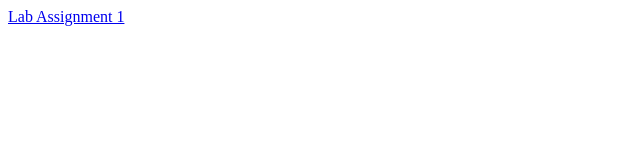
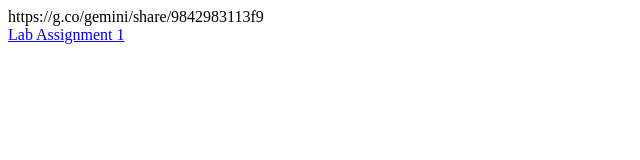
Before and after one commit to Aayush-Jadhav/WAD, a plain HTML site: page WAD_TIB_65/Homepage.html in a window 1280 px wide. Shown: the whole page, without its empty margins (0-640 px from the left). Drawn offline with Linux system fonts and the light colour scheme.

Commit message:
Update Homepage.html

```diff
--- a/WAD_TIB_65/Homepage.html
+++ b/WAD_TIB_65/Homepage.html
@@ -4,7 +4,7 @@
     <meta charset="UTF-8">
     <meta name="viewport" content="width=device-width, initial-scale=1.0">
     <title>Homepage</title>
-
+https://g.co/gemini/share/9842983113f9
 </head>
 <body style="position: relative;align-content: center;" >
 <div style="position: relative;align-content: center;">
```
